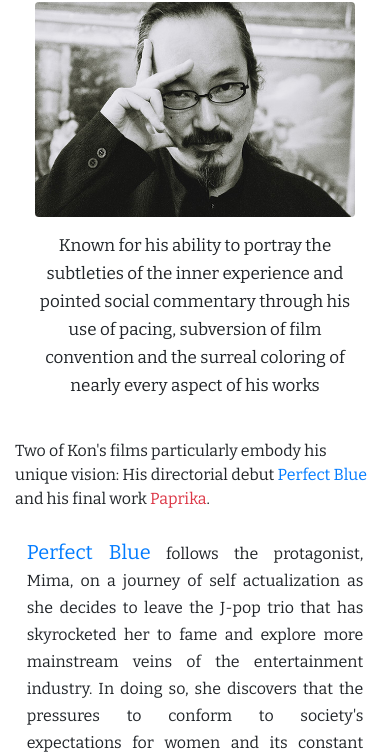
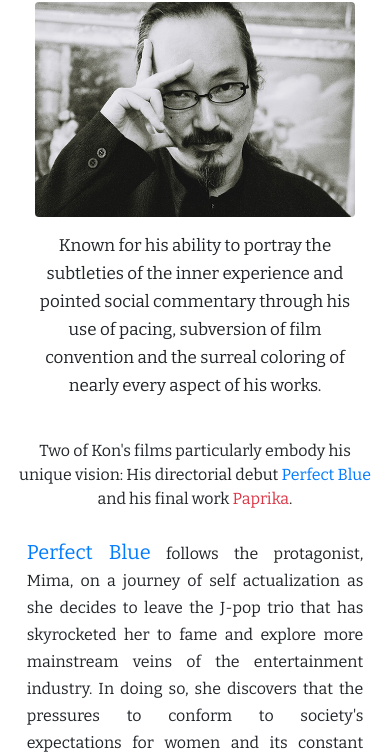
Before and after one commit to joshuaryoung/Satoshi-Kon-Tribute, a plain HTML site: page index.html in a window 390 px wide. Shown: the part 89-844 px from the top of the page. Drawn offline with nearby package versions, Linux system fonts and the light colour scheme.

Commit message:
Changes text justification and punctuation

```diff
--- a/index.html
+++ b/index.html
@@ -28,13 +28,13 @@
       <div class="row">
         <div class="d-sm-none"></div>
         <div class="col-sm-12"  id="image-text-container">
-          <div id="image-description-text">Known for his ability to portray the subtleties of the inner experience and pointed social commentary through his use of pacing, subversion of film convention and the surreal coloring of nearly every aspect of his works</div>
+          <div id="image-description-text">Known for his ability to portray the subtleties of the inner experience and pointed social commentary through his use of pacing, subversion of film convention and the surreal coloring of nearly every aspect of his works.</div>
         </div>
         <div class="d-sm-none"></div>
       </div>
 
       <div class="row">
-        <div class="col-sm-12 text-sm-justify text-md-center" id="body-first-paragraph">
+        <div class="col-sm-12 text-center" id="body-first-paragraph">
           Two of Kon's films particularly embody his unique vision: His directorial debut <span class="text-primary">
             Perfect Blue</span> and his final work <span class="text-danger">Paprika</span>.
         </div>
```
